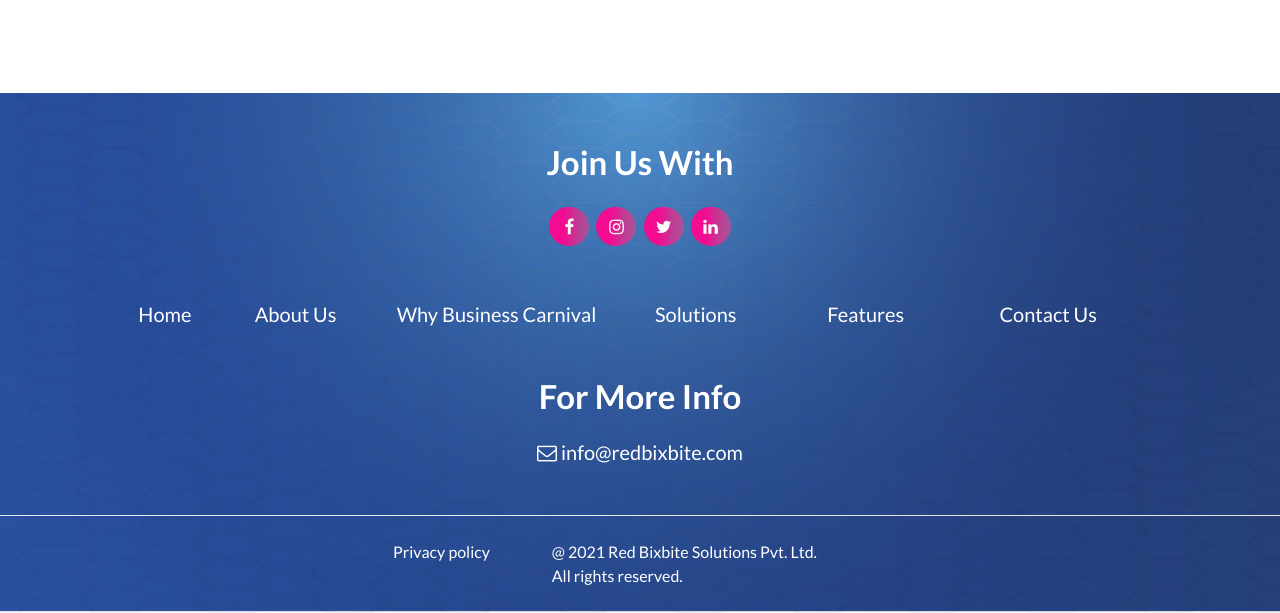
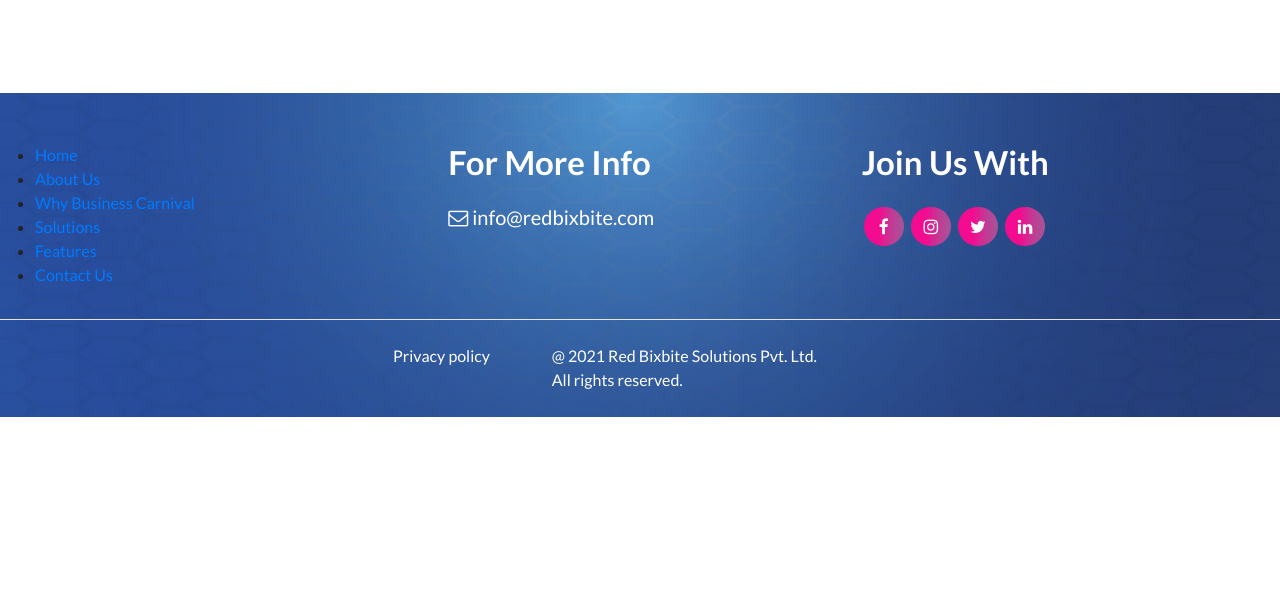
Before and after one commit to yuvrajchaudhari/thebusinesscarnival.github.io, a plain HTML site: page index.html in a window 1280 px wide. Shown: the part 6586-7199 px from the top of the page. After the commit the page ends 7003 px from the top, so only its background shows below. Drawn offline with nearby package versions, Linux system fonts and the light colour scheme.

Commit message:
Add files via upload

```diff
--- a/index.html
+++ b/index.html
@@ -535,34 +535,32 @@
     </section>
     <footer style="background-image: url('images/footer.jpg');background-repeat: no-repeat;background-size: cover;">
         <div class="container">
-            <div class="text-center">
-                <h3 class="footer-title">Join Us With</h3>
+            <div class="row">
+                <div class="col-lg-4">
+                    <ul>
+                        <li><a href="#">Home</a></li>
+                        <li><a href="#">About Us</a></li>
+                        <li><a href="#">Why Business Carnival</a></li>
+                        <li><a href="#">Solutions</a></li>
+                        <li><a href="#">Features</a></li>
+                        <li><a href="#">Contact Us</a></li>
+                    </ul>
+                </div>
+                <div class="col-lg-4">
+                    <h3 class="footer-title">For More Info</h3>
+                    <div class="footer-menu mb-5">
+                        <a href="#" target="_blank"><i class="fa fa-envelope-o" aria-hidden="true"></i>
+                            info@redbixbite.com</a>
+                    </div>
+                </div>
+                <div class="col-lg-4">
+                    <h3 class="footer-title">Join Us With</h3>
                 <div class="social-media-icon mb-xl-5 mb-4">
                     <a href="#" target="_blank" class="fa fa-facebook"></a>
                     <a href="#" target="_blank" class="fa fa-instagram"></a>
                     <a href="#" target="_blank" class="fa fa-twitter"></a>
                     <a href="#" target="_blank" class="fa fa-linkedin"></a>
                 </div>
-            </div>
-            <div class="row mb-5">
-                <div class="col-lg-1"></div>
-                <div class="col-lg-10">
-                    <div class="row footer-menu">
-                        <div class="col-lg-1 col-md-2 text-center-mob"><a href="http://" target="_blank">Home</a> </div>
-                        <div class="col-lg-2 col-md-2 text-center"><a href="#" class="">About Us</a> </div>
-                        <div class="col-lg-3 col-md-2 text-center-mob"><a href="http://" target="_blank">Why Business Carnival</a> </div>
-                        <div class="col-lg-2 col-md-2 text-center-mob"><a href="http://" target="_blank">Solutions</a></div>
-                        <div class="col-lg-2 col-md-2 text-center-mob"><a href="http://" target="_blank">Features</a></div>
-                        <div class="col-lg-2 col-md-2 text-center-mob"><a href="http://" target="_blank">Contact Us</a></div>
-                    </div>
-                </div>
-                <div class="col-lg-1"></div>
-            </div>
-            <div class="text-center">
-                <h3 class="footer-title">For More Info</h3>
-                <div class="footer-menu mb-5">
-                    <a href="#" target="_blank"><i class="fa fa-envelope-o" aria-hidden="true"></i>
-                        info@redbixbite.com</a>
                 </div>
             </div>
         </div>
@@ -570,8 +568,8 @@
         <div class="container pt-2">
             <div class="row">
                 <div class="col-lg-3"></div>
-                <div class="col-lg-2 col-md-2 col-12 text-center-mob"><span class="pl-xl-5"><a href="#" target="_blank" class="text-white">Privacy policy</a></span> <span class="text-white float-right d-none d-block-xl">|</span></div>
-                <div class="col-lg-7 col-md-10 col-12 text-white text-center-mob">@ 2021<a href="http://" target="_blank" class="text-white"> Red Bixbite Solutions Pvt. Ltd.</a><br class="d-block d-none-md" > All rights reserved.</div>
+                <div class="col-lg-2  text-center-mob"><span class="pl-xl-5"><a href="#" target="_blank" class="text-white">Privacy policy</a></span> <span class="text-white float-right d-none d-block-xl">|</span></div>
+                <div class="col-lg-7 text-white text-center-mob">@ 2021<a href="http://" target="_blank" class="text-white"> Red Bixbite Solutions Pvt. Ltd.</a><br class="d-block d-none-md" > All rights reserved.</div>
             </div>
         </div>
     </footer>
```
